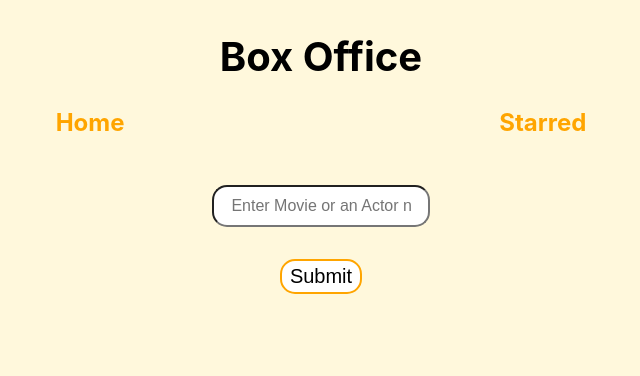
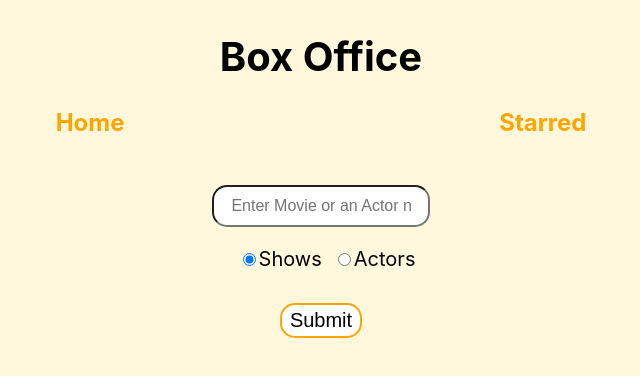
Before and after one commit to dhruv5gohel/BoxOffice, a React (Create React App) app: page / in a window 1280 px wide. Shown: the top 376 px of the page, without its empty margins (319-959 px from the left). Built offline with nearby package versions, Linux system fonts and the light colour scheme.

Commit message:
Added Radio buttons for searching actors and shows. Refactored and made new Component SearchForm.js

```diff
--- a/src/api/tvMaze.js
+++ b/src/api/tvMaze.js
@@ -8,3 +8,5 @@ const getAPI = async (query) => {
 }
 
 export const searchAPI = (searchLink) => getAPI(`/search/shows?q=${searchLink}`);
+
+export const searchActors = (searchLink) => getAPI(`/search/people?q=${searchLink}`)
--- a/src/components/Home.js
+++ b/src/components/Home.js
@@ -1,21 +1,22 @@
 import { useState } from "react"
 import MovieItem from "./MovieItem";
-import { searchAPI } from "../api/tvMaze";
+import { searchAPI, searchActors } from "../api/tvMaze";
+import SearchForm from "./SearchForm";
 
 const Home = () => {
-  const [inpVal, setInpVal] = useState("");
-  const [movie, setMovie] = useState(null);
+  const [result, setResult] = useState(null);
   const [apiError, setApiError] = useState(null);
 
-  const handleInput = (e) => {
-    setInpVal(e.target.value);
-  }
-
-  const handleSubmit = async (e) => {
-    e.preventDefault();
+  const handleSubmit = async (searchType, inpVal) => {
     try {
-      let result = await searchAPI(inpVal);
-      setMovie(result);
+      if (searchType === "shows") {
+        let results = await searchAPI(inpVal);
+        setResult(results);
+      }
+      else {
+        let results = await searchActors(inpVal);
+        setResult(results);
+      }
     }
     catch (error) {
       setApiError(error);
@@ -27,10 +28,13 @@ const Home = () => {
       return <div>Some Error Occured</div>
     }
 
-    if (movie) {
-      return movie.map((m) => {
-        return <MovieItem key={m.show.id} title={m.show.name}/>
+    if (result) {
+      return result[0].show ? result.map((m) => {
+        return <MovieItem key={m.show.id} title={m.show.name} />
+      }) : result.map((m) => {
+        return <MovieItem key={m.person.id} title={m.person.name} />
       })
+
     }
 
     return null;
@@ -38,14 +42,9 @@ const Home = () => {
 
   return (
     <>
-      <div>
-        <form onSubmit={handleSubmit}>
-          <input type="text" name="search" id="search" placeholder="Enter Movie or an Actor name" onChange={handleInput} value={inpVal} />
-          <input type="submit" className="sub" value="Submit" />
-        </form>
-      </div>
+      <SearchForm handleSubmit={handleSubmit} />
       <div className="movieCont">
-        { renderAPI() }
+        {renderAPI()}
       </div>
     </>
   )
--- /dev/null
+++ b/src/components/SearchForm.js
@@ -0,0 +1,30 @@
+import { useState } from "react";
+
+const SearchForm = ({ handleSubmit }) => {
+    const [inpVal, setInpVal] = useState("");
+    const [searchType, setSearchType] = useState("shows");
+
+    const handleInput = (e) => {
+        setInpVal(e.target.value);
+    }
+
+    const formSubmit = (e) => {
+        e.preventDefault();
+        handleSubmit(searchType, inpVal);
+    }
+
+    return (
+        <div>
+            <form onSubmit={formSubmit}>
+                <input type="text" name="search" id="search" placeholder="Enter Movie or an Actor name" onChange={handleInput} value={inpVal} />
+                <div className="radio-container">
+                    <label><input type="radio" name="searchOption" value="shows" className="inp-radio" onChange={(e) => { setSearchType(e.target.value) }} checked={searchType === "shows"} />Shows</label>
+                    <label><input type="radio" name="searchOption" value="actors" className="inp-radio" onChange={(e) => { setSearchType(e.target.value) }} checked={searchType === "actors"} />Actors</label>
+                </div>
+                <input type="submit" className="sub" value="Submit" />
+            </form>
+        </div>
+    );
+}
+
+export default SearchForm;
--- a/src/css/style.css
+++ b/src/css/style.css
@@ -45,6 +45,7 @@ a {
   font-size: 1.25rem;
   border-radius: 15px;
   border: 2px solid orange;
+  cursor: pointer;
   background-color: white;
 }
 
@@ -93,9 +94,11 @@ a {
   display: flex;
   align-items: center;
   justify-content: space-between;
+  cursor: pointer;
 }
 
 .btn {
+  cursor: pointer;
   border-radius: 5px;
   padding: 3px 6px;
 }
@@ -106,3 +109,15 @@ a {
   border-radius: 10px;
   padding: 2px 8px;
 }
+
+.radio-container{
+  display: block;
+  text-align: center;
+  margin-top: 1.25rem;
+  font-size: 1.25rem;
+}
+
+.inp-radio{
+  margin-left: 1rem;
+
+}
```
